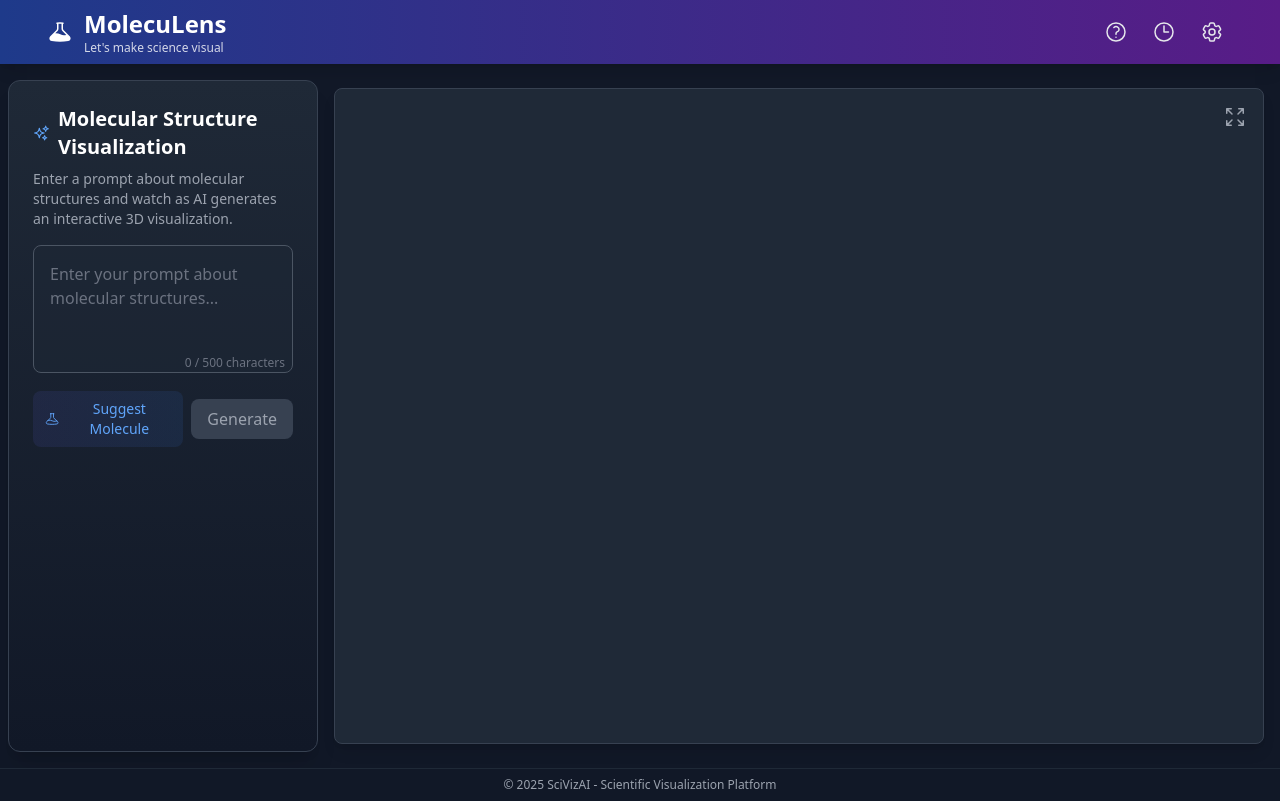
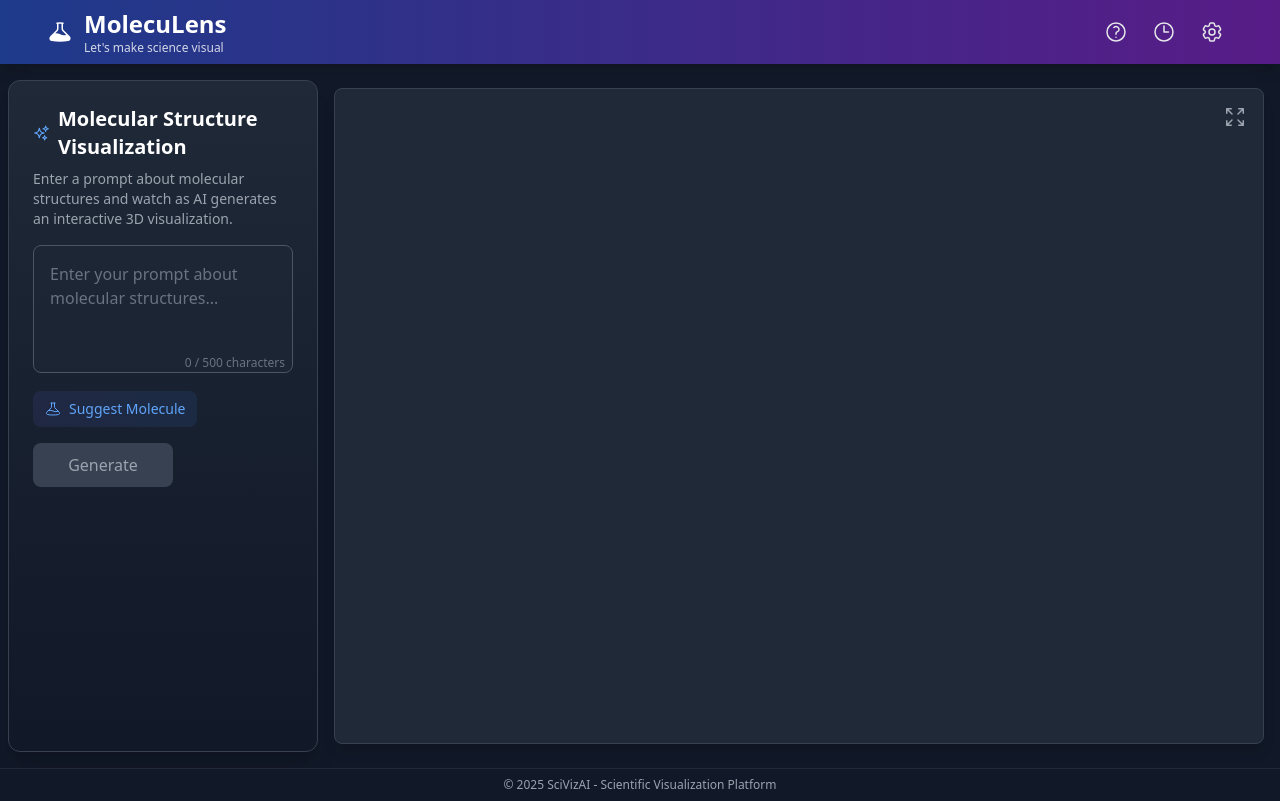
Before and after one commit to jakekinchen/moleculens, a Next.js app: page / in a window 1280 px wide. Built offline with nearby package versions, Linux system fonts and the light colour scheme.

Commit message:
Update InputPanel.tsx

```diff
--- a/src/components/panels/InputPanel.tsx
+++ b/src/components/panels/InputPanel.tsx
@@ -313,7 +313,7 @@ export const InputPanel: React.FC<InputPanelProps> = ({
             </div>
           </div>
 
-          <div className="flex items-center justify-between gap-2">
+          <div className="flex items-center justify-between gap-2 md:justify-start">
             <button
               type="button"
               onClick={handleSuggestTopic}
@@ -331,10 +331,11 @@ export const InputPanel: React.FC<InputPanelProps> = ({
               <span className="sm:inline">Suggest Molecule</span>
             </button>
 
+            {/* Generate button - only show on mobile */}
             <button
               type="submit"
               disabled={isLoading || !currentPrompt.trim()}
-              className={`flex items-center justify-center gap-2 px-4 py-2 rounded-lg font-medium
+              className={`md:hidden flex items-center justify-center gap-2 px-4 py-2 rounded-lg font-medium
                          transition-all duration-200 ease-in-out focus:outline-none focus:ring-2
                          ${isLoading || !currentPrompt.trim()
                 ? 'bg-gray-700 text-gray-400 cursor-not-allowed'
@@ -372,7 +373,32 @@ export const InputPanel: React.FC<InputPanelProps> = ({
           )}
         </div>
 
-        <div className="flex justify-between items-center gap-4">
+        {/* Desktop Generate and Download buttons */}
+        <div className="hidden md:flex justify-between items-center gap-4">
+          <button
+            type="submit"
+            disabled={isLoading || !currentPrompt.trim()}
+            className={`flex items-center justify-center gap-2 min-w-[140px] px-6 py-2.5 rounded-lg font-medium
+                       transition-all duration-200 ease-in-out focus:outline-none focus:ring-2
+                       ${isLoading || !currentPrompt.trim()
+              ? 'bg-gray-700 text-gray-400 cursor-not-allowed'
+              : 'bg-gradient-to-r from-blue-600 to-blue-500 hover:from-blue-500 hover:to-blue-400 text-white shadow-lg shadow-blue-500/20'
+            }`}
+            aria-label={isLoading ? 'Processing visualization' : 'Generate visualization'}
+          >
+            {isLoading ? (
+              <>
+                <svg className="animate-spin h-5 w-5 flex-shrink-0" viewBox="0 0 24 24">
+                  <circle className="opacity-25" cx="12" cy="12" r="10" stroke="currentColor" strokeWidth="4" fill="none" />
+                  <path className="opacity-75" fill="currentColor" d="M4 12a8 8 0 018-8V0C5.373 0 0 5.373 0 12h4zm2 5.291A7.962 7.962 0 014 12H0c0 3.042 1.135 5.824 3 7.938l3-2.647z" />
+                </svg>
+                <span className="flex-shrink-0">Processing...</span>
+              </>
+            ) : (
+              'Generate'
+            )}
+          </button>
+
           {currentScript && (
             <button
               type="button"
```
